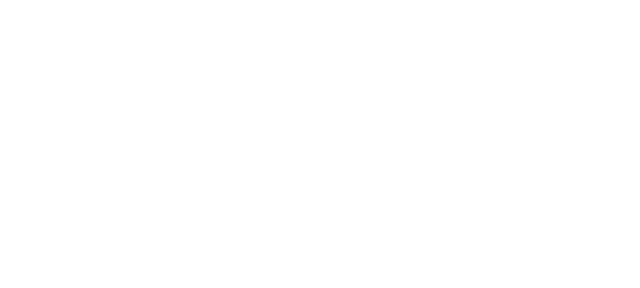
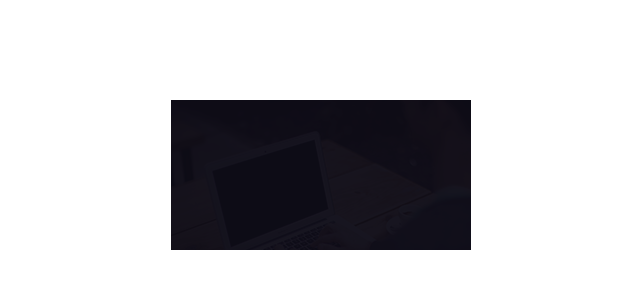
Before and after one commit to priyank5590/Assignment---4-Banner-Ad, a website: page index.html in a window 1280 px wide. Shown: the whole page, without its empty margins (319-959 px from the left). Drawn offline with Linux system fonts and the light colour scheme.

Commit message:
canvas prepared using css

```diff
--- a/Content/app.css
+++ b/Content/app.css
@@ -3,5 +3,4 @@
 #canvas {
 	margin-top: 100px;
 	background-image:url(../Assets/images/banner.png);
-
-}
+	}
--- a/index.html
+++ b/index.html
@@ -9,6 +9,7 @@
 	<link rel="stylesheet" href="Scripts/lib/bootstrap/dist/css/bootstrap.min.css">
 	<link rel="stylesheet" href="Scripts/lib/bootstrap/dist/css/bootstrap-theme.min.css">
 	<link rel="stylesheet" href="Scripts/lib/font-awesome/css/font-awesome.min.css">
+	<link rel="stylesheet" href="Content/app.css">
 	<title>Assignment - 4 Banner Ad</title>
 </head>
 
@@ -32,6 +33,7 @@
 	<script src="Scripts/lib/SoundJS/lib/soundjs-0.6.2.min.js"></script>
 	<script src="Scripts/lib/PreloadJS/lib/preloadjs-0.6.2.min.js"></script>
 
+
 </body>
 
 </html>
```
